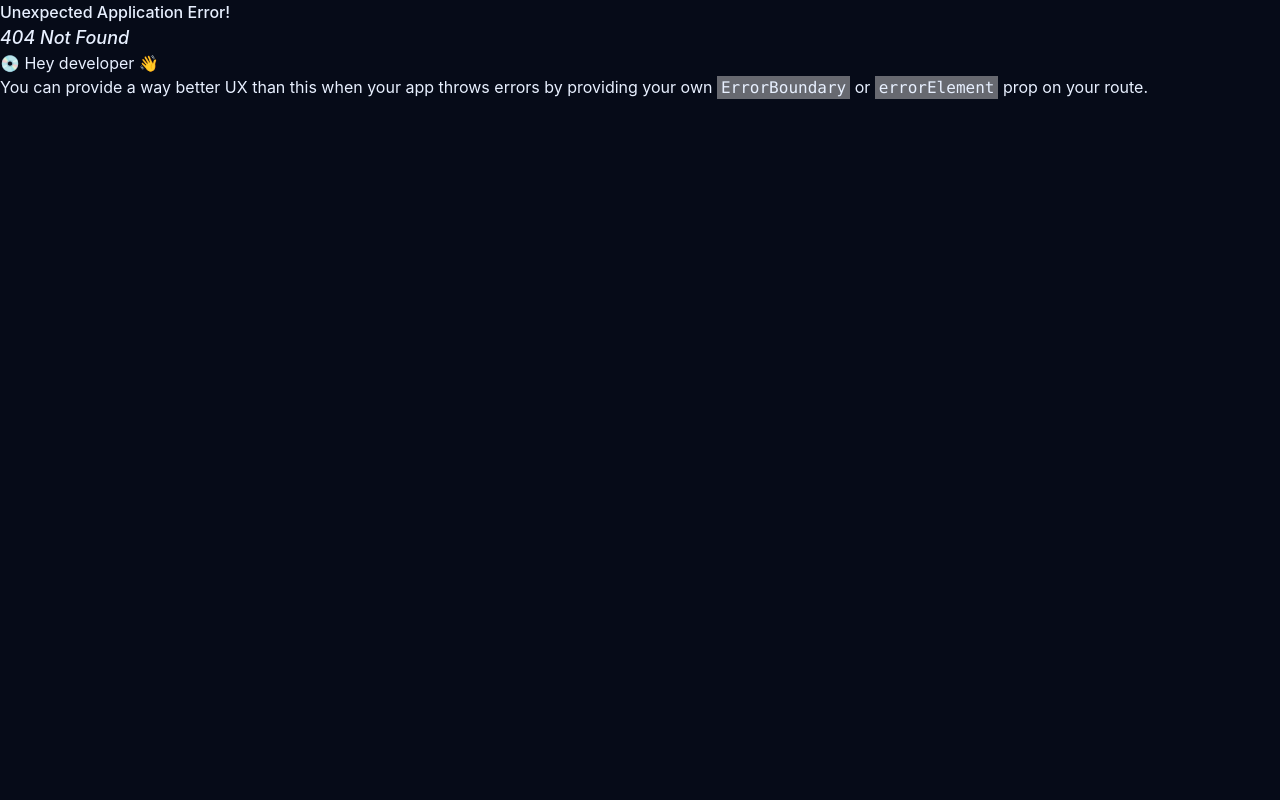
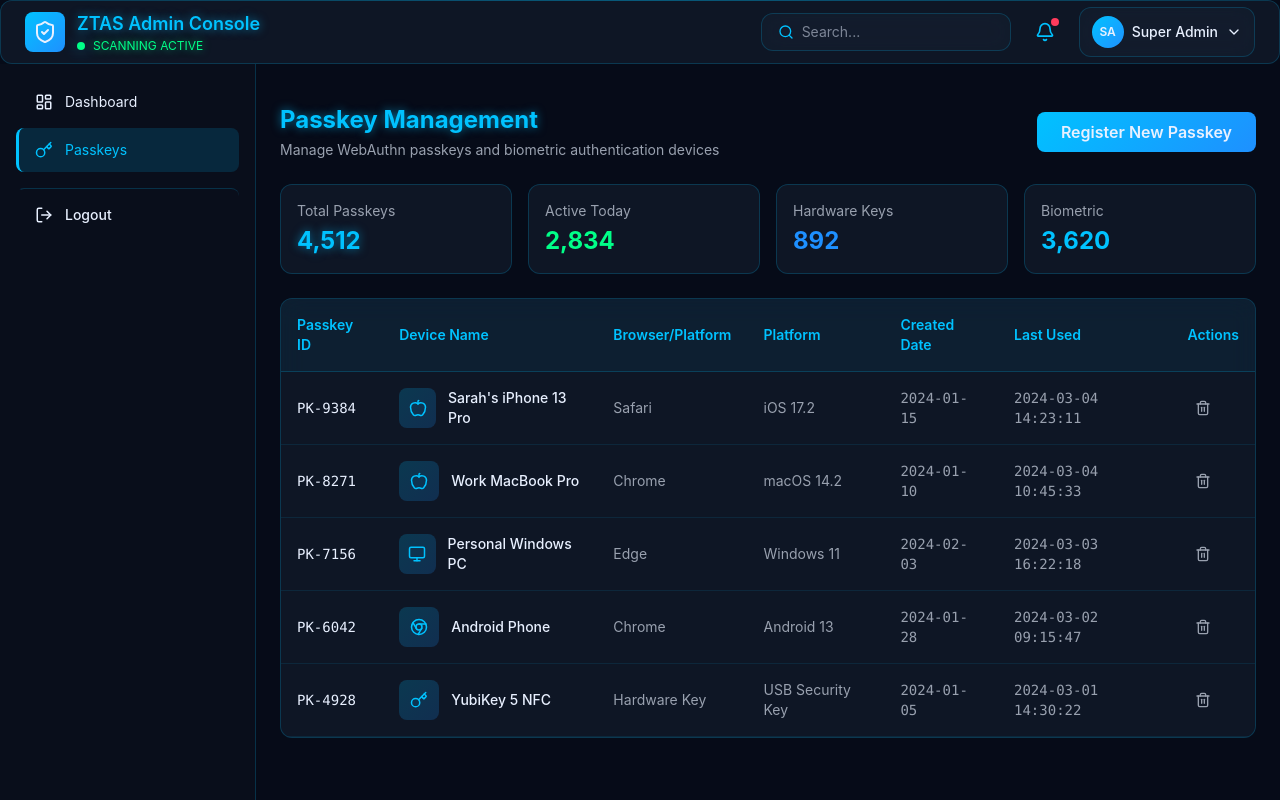
Before and after one commit to Z-TAS-Solutions/Z-TAS-Admin-Panel, a React (Vite) app: page /passkeys in a window 1280 px wide. Before the commit this address had no page. Built offline with nearby package versions, Linux system fonts and the light colour scheme.

Commit message:
passkey page and edited all the eror

```diff
--- a/package.json
+++ b/package.json
@@ -14,6 +14,7 @@
     "react": "^19.2.0",
     "react-dom": "^19.2.0",
     "react-router": "^7.13.1",
+    "recharts": "^3.8.0",
     "tw-animate-css": "^1.4.0"
   },
   "devDependencies": {
--- /dev/null
+++ b/src/app/pages/passkeys.jsx
@@ -0,0 +1,151 @@
+import { Key, Trash2, Chrome, Apple, Monitor } from "lucide-react";
+
+const passkeyData = [
+  {
+    id: "PK-9384",
+    deviceName: "Sarah's iPhone 13 Pro",
+    browser: "Safari",
+    platform: "iOS 17.2",
+    created: "2024-01-15",
+    lastUsed: "2024-03-04 14:23:11",
+    icon: Apple,
+  },
+  {
+    id: "PK-8271",
+    deviceName: "Work MacBook Pro",
+    browser: "Chrome",
+    platform: "macOS 14.2",
+    created: "2024-01-10",
+    lastUsed: "2024-03-04 10:45:33",
+    icon: Apple,
+  },
+  {
+    id: "PK-7156",
+    deviceName: "Personal Windows PC",
+    browser: "Edge",
+    platform: "Windows 11",
+    created: "2024-02-03",
+    lastUsed: "2024-03-03 16:22:18",
+    icon: Monitor,
+  },
+  {
+    id: "PK-6042",
+    deviceName: "Android Phone",
+    browser: "Chrome",
+    platform: "Android 13",
+    created: "2024-01-28",
+    lastUsed: "2024-03-02 09:15:47",
+    icon: Chrome,
+  },
+  {
+    id: "PK-4928",
+    deviceName: "YubiKey 5 NFC",
+    browser: "Hardware Key",
+    platform: "USB Security Key",
+    created: "2024-01-05",
+    lastUsed: "2024-03-01 14:30:22",
+    icon: Key,
+  },
+];
+
+export function Passkeys() {
+  return (
+    <div className="space-y-6">
+      <div className="flex flex-col sm:flex-row items-start sm:items-center justify-between gap-4">
+        <div>
+          <h1 className="text-2xl font-bold neon-text">Passkey Management</h1>
+          <p className="text-sm text-gray-400 mt-1">
+            Manage WebAuthn passkeys and biometric authentication devices
+          </p>
+        </div>
+        <button className="gradient-button px-6 py-2 rounded-lg font-semibold">
+          Register New Passkey
+        </button>
+      </div>
+
+      {/* Stats */}
+      <div className="grid grid-cols-1 md:grid-cols-4 gap-4">
+        <div className="glass-panel p-4 rounded-xl border border-[#00C2FF]/20">
+          <p className="text-sm text-gray-400">Total Passkeys</p>
+          <p className="text-2xl font-bold neon-text mt-1">4,512</p>
+        </div>
+        <div className="glass-panel p-4 rounded-xl border border-[#00C2FF]/20">
+          <p className="text-sm text-gray-400">Active Today</p>
+          <p className="text-2xl font-bold text-[#00FF88] mt-1">2,834</p>
+        </div>
+        <div className="glass-panel p-4 rounded-xl border border-[#00C2FF]/20">
+          <p className="text-sm text-gray-400">Hardware Keys</p>
+          <p className="text-2xl font-bold text-[#1E90FF] mt-1">892</p>
+        </div>
+        <div className="glass-panel p-4 rounded-xl border border-[#00C2FF]/20">
+          <p className="text-sm text-gray-400">Biometric</p>
+          <p className="text-2xl font-bold text-[#00C2FF] mt-1">3,620</p>
+        </div>
+      </div>
+
+      {/* Passkeys Table */}
+      <div className="glass-panel rounded-xl border border-[#00C2FF]/20 overflow-hidden">
+        <div className="overflow-x-auto">
+          <table className="w-full">
+            <thead>
+              <tr className="border-b border-[#00C2FF]/20 bg-[#00C2FF]/5">
+                <th className="text-left py-4 px-4 text-sm font-semibold text-[#00C2FF]">
+                  Passkey ID
+                </th>
+                <th className="text-left py-4 px-4 text-sm font-semibold text-[#00C2FF]">
+                  Device Name
+                </th>
+                <th className="text-left py-4 px-4 text-sm font-semibold text-[#00C2FF]">
+                  Browser/Platform
+                </th>
+                <th className="text-left py-4 px-4 text-sm font-semibold text-[#00C2FF]">
+                  Platform
+                </th>
+                <th className="text-left py-4 px-4 text-sm font-semibold text-[#00C2FF]">
+                  Created Date
+                </th>
+                <th className="text-left py-4 px-4 text-sm font-semibold text-[#00C2FF]">
+                  Last Used
+                </th>
+                <th className="text-left py-4 px-4 text-sm font-semibold text-[#00C2FF]">
+                  Actions
+                </th>
+              </tr>
+            </thead>
+            <tbody>
+              {passkeyData.map((passkey) => {
+                const Icon = passkey.icon;
+                return (
+                  <tr key={passkey.id} className="table-row">
+                    <td className="py-4 px-4 text-sm font-mono">{passkey.id}</td>
+                    <td className="py-4 px-4">
+                      <div className="flex items-center gap-3">
+                        <div className="w-10 h-10 rounded-lg bg-gradient-to-br from-[#00C2FF]/20 to-[#1E90FF]/20 flex items-center justify-center">
+                          <Icon size={18} className="text-[#00C2FF]" />
+                        </div>
+                        <span className="text-sm font-medium">{passkey.deviceName}</span>
+                      </div>
+                    </td>
+                    <td className="py-4 px-4 text-sm text-gray-400">{passkey.browser}</td>
+                    <td className="py-4 px-4 text-sm text-gray-400">{passkey.platform}</td>
+                    <td className="py-4 px-4 text-sm font-mono text-gray-400">
+                      {passkey.created}
+                    </td>
+                    <td className="py-4 px-4 text-sm font-mono text-gray-400">
+                      {passkey.lastUsed}
+                    </td>
+                    <td className="py-4 px-4">
+                      <button className="p-2 hover:bg-[#FF3B5C]/10 rounded-lg transition-colors group">
+                        <Trash2 size={16} className="text-gray-400 group-hover:text-[#FF3B5C]" />
+                      </button>
+                    </td>
+                  </tr>
+                );
+              })}
+            </tbody>
+          </table>
+        </div>
+      </div>
+    </div>
+  );
+}
--- a/src/app/routes.js
+++ b/src/app/routes.js
@@ -1,7 +1,7 @@
 import { createBrowserRouter } from "react-router";
 import { AdminLayout } from "./components/admin-layout";
 import { Dashboard } from "./pages/dashboard";
-
+import { Passkeys } from "./pages/passkeys";
 
 export const router = createBrowserRouter([
   {
@@ -9,7 +9,7 @@
     Component: AdminLayout,
     children: [
       { index: true, Component: Dashboard },
-
+      { path: "passkeys", Component: Passkeys },
     ],
   },
 ]);
```
